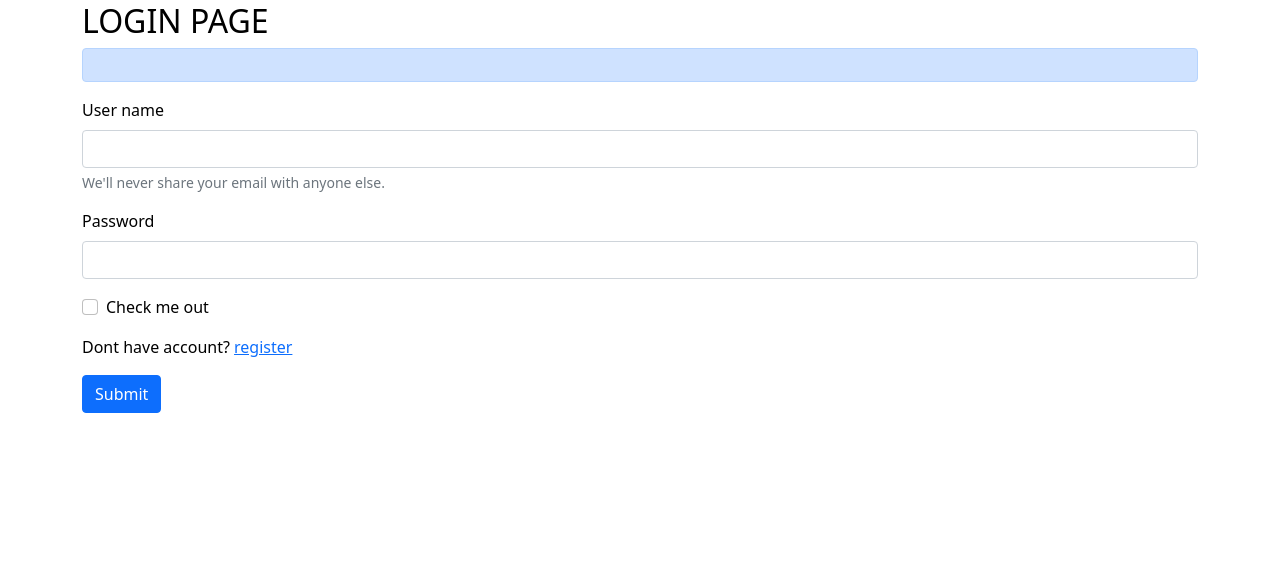
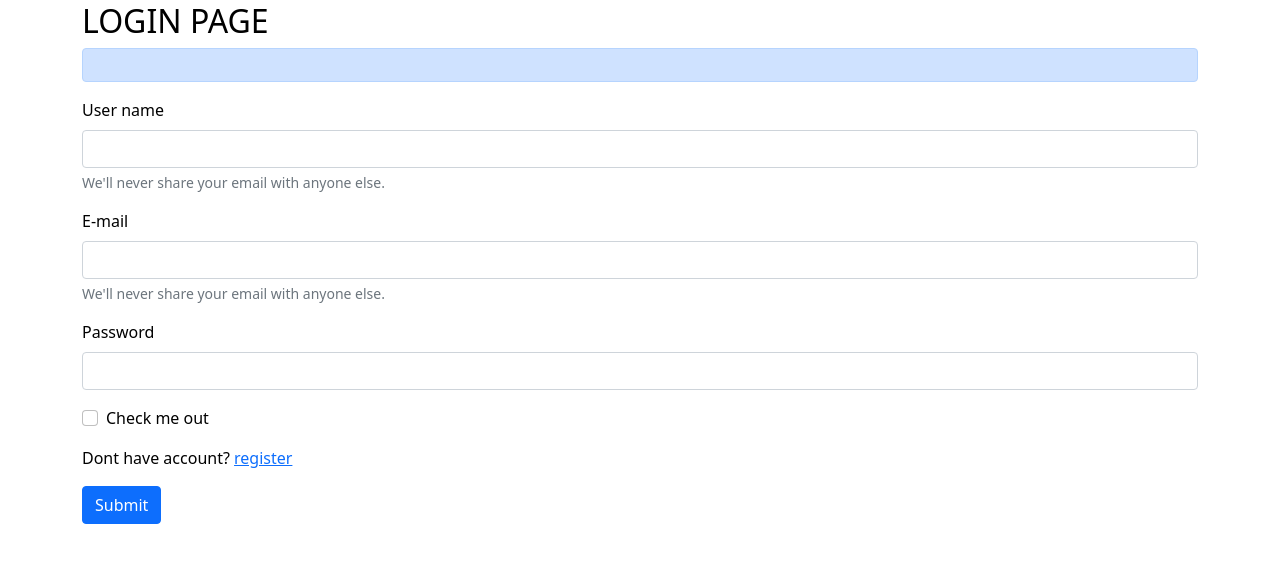
Before and after one commit to LovishShrail/inferno, a Django app: page /login/ in a window 1280 px wide. Shown: the part 148-711 px from the top of the page. Run offline with Django 5.2, Linux system fonts and the light colour scheme; parts of the project's set-up code (start-up, migrations or seed data) failed here and were passed over.

Commit message:
added email

```diff
--- a/mainapp/templates/mainapp/login.html
+++ b/mainapp/templates/mainapp/login.html
@@ -27,6 +27,11 @@
                   <div id="emailHelp" class="form-text">We'll never share your email with anyone else.</div>
                 </div>
                 <div class="mb-3">
+                  <label for="exampleInputEmail1" class="form-label">E-mail</label>
+                  <input type="text" name ="email" class="form-control" id="exampleInputEmail1" aria-describedby="emailHelp">
+                  <div id="emailHelp" class="form-text">We'll never share your email with anyone else.</div>
+                </div>
+                <div class="mb-3">
                   <label for="exampleInputPassword1" class="form-label">Password</label>
                   <input name="password" type="password" class="form-control" id="exampleInputPassword1">
                 </div>
--- a/mainapp/templates/mainapp/register.html
+++ b/mainapp/templates/mainapp/register.html
@@ -31,6 +31,10 @@
                 <input required name="username" type="text" class="form-control" id="username">
             </div>
             <div class="form-group">
+                <label for="username">E-mail</label><br>
+                <input required name="email" type="text" class="form-control" id="username">
+            </div>
+            <div class="form-group">
                 <label for="password">Password</label><br>
                 <input required name="password" type="password" class="form-control" id="password">
             </div><br>
--- a/mainapp/views.py
+++ b/mainapp/views.py
@@ -10,7 +10,7 @@
 from .models import UserProfile, StockDetail ,UserStock,LimitOrder,Transaction# Import your models
 from django.views.decorators.http import require_POST
 from decimal import Decimal
-from django.db import models
+
 from django.views.decorators.csrf import csrf_exempt
 from decimal import Decimal
 from .order_utils import buy_stock, sell_stock
@@ -29,13 +29,14 @@
     if request.method=="POST":
 
         username=request.POST.get('username')
+        email=request.POST.get('email')
         password=request.POST.get('password')
 
         if not User.objects.filter(username=username).exists():
             messages.error(request,'invalid username')
             return redirect('/login/')
 
-        user = authenticate(username=username,password=password) #we suse authenticate method to check the username and password because password is encrypted
+        user = authenticate(username=username,email=email,password=password) #we suse authenticate method to check the username and password because password is encrypted
         if user is None:
             messages.error(request,'invalid password')
             return redirect('/login/')
@@ -50,6 +51,7 @@
         first_name=request.POST.get('first_name')
         last_name=request.POST.get('last_name')
         username=request.POST.get('username')
+        email = request.POST.get('email')
         password=request.POST.get('password')
 
         user =User.objects.filter(username=username)
@@ -57,13 +59,13 @@
             messages.info(request,'Username is already taken')
             return redirect('/register/')
         user = User.objects.create(
-            first_name=first_name,last_name=last_name,username=username)
+            first_name=first_name,last_name=last_name,username=username,email=email)
 
         #in django we use set_password method to store the password in encrypted form , it does not encrpyt the password by default because it is string
         user.set_password(password)
         user.save()
         messages.info(request,'account created successfully')
-        return redirect('/register/')
+        return redirect('/login/')
 
 
     return render(request,'mainapp/register.html')
@@ -151,9 +153,9 @@
         return JsonResponse({"error": "No data found"}, status=404)
 
     df = pd.DataFrame(json.loads(data)) # Convert JSON string to DataFrame , output will be a dataframe with columns time,open,high,low,close
-    df["time"] = pd.to_datetime(df["time"]).astype(int) // 10**9
+    df["time"] = pd.to_datetime(df["time"]).astype(int) // 10**9  # Convert time to Unix timestamp in seconds , unix timestamp is the number of seconds passed since 1st jan 1970
 
-    chart_data = df[["time", "open", "high", "low", "close"]].to_dict(orient="records")
+    chart_data = df[["time", "open", "high", "low", "close"]].to_dict(orient="records") # to_dict is used to convert the dataframe to dictionary , orient='records' is used to convert the dataframe to list of dictionaries
     return JsonResponse(chart_data, safe=False)
 
 
```
Also changed, not shown: db.sqlite3.
